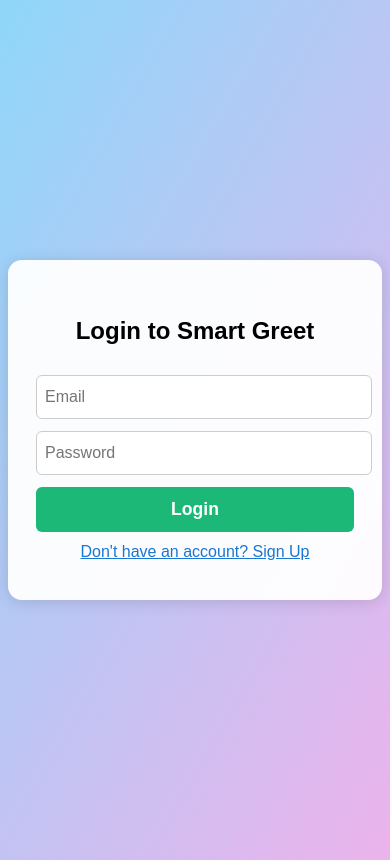
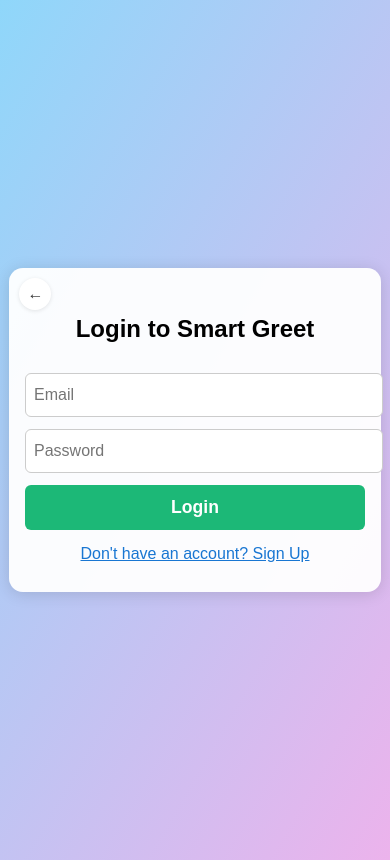
Before and after one commit to Yashveer-man/-Smart-Greet-owner-, a plain HTML site: page login.html in a window 390 px wide. Drawn offline with Linux system fonts and the light colour scheme.

Commit message:
Update login.html

```diff
--- a/login.html
+++ b/login.html
@@ -5,17 +5,82 @@
   <title>Login – Smart Greet</title>
   <meta name="viewport" content="width=device-width, initial-scale=1" />
   <style>
-    body { font-family: Arial, sans-serif; background: linear-gradient(120deg,#8fd7fa 0,#ecb3ec 100%); min-height:100vh; display:flex; align-items:center; justify-content:center; }
-    .card { background:rgba(255,255,255,0.95); padding:38px 28px; border-radius:14px; box-shadow:0 2px 16px #0002; max-width:340px; width:98%; text-align:center; }
-    h2 { margin-bottom:30px; }
-    input { width:100%; padding:12px 8px; margin-bottom:12px; border-radius:6px; border:1px solid #ccc; font-size:1em; }
-    .btn { width:100%; padding:12px; background:#1cb877; color:#fff; border:none; border-radius:6px; font-weight:bold; font-size:1.1em; cursor:pointer; margin-bottom:10px; }
-    .link-btn { background:none; border:none; color:#1976d2; text-decoration:underline; cursor:pointer; font-size:1em; }
-    .small { font-size:0.92em; color:#666; }
+    body {
+      font-family: Arial, sans-serif;
+      background: linear-gradient(120deg,#8fd7fa 0,#ecb3ec 100%);
+      min-height: 100vh;
+      display: flex;
+      align-items: center;
+      justify-content: center;
+    }
+    .card {
+      background: rgba(255,255,255,0.95);
+      padding: 38px 28px;
+      border-radius: 14px;
+      box-shadow: 0 2px 16px #0002;
+      max-width: 340px;
+      width: 98%;
+      text-align: center;
+      position: relative;
+    }
+    h2 {
+      margin-bottom: 30px;
+    }
+    input {
+      width: 100%;
+      padding: 12px 8px;
+      margin-bottom: 12px;
+      border-radius: 6px;
+      border: 1px solid #ccc;
+      font-size: 1em;
+    }
+    .btn {
+      width: 100%;
+      padding: 12px;
+      background: #1cb877;
+      color: #fff;
+      border: none;
+      border-radius: 6px;
+      font-weight: bold;
+      font-size: 1.1em;
+      cursor: pointer;
+      margin-bottom: 10px;
+    }
+    .link-btn {
+      background: none;
+      border: none;
+      color: #1976d2;
+      text-decoration: underline;
+      cursor: pointer;
+      font-size: 1em;
+      margin-top: 4px;
+    }
+    .back-btn {
+      position: absolute;
+      top: 10px;
+      left: 10px;
+      background: #fff;
+      color: #333;
+      border: none;
+      border-radius: 50%;
+      width: 32px;
+      height: 32px;
+      font-size: 16px;
+      cursor: pointer;
+      display: flex;
+      align-items: center;
+      justify-content: center;
+      box-shadow: 0 1px 4px rgba(0,0,0,0.1);
+    }
+    .back-btn:hover { background: #eee; }
+    @media (max-width:450px) {
+      .card { padding: 28px 4vw; }
+    }
   </style>
 </head>
 <body>
-  <div class="card">
+  <div class="card" style="position: relative;">
+    <button class="back-btn" onclick="history.back()" aria-label="Go Back">&#8592;</button>
     <h2>Login to Smart Greet</h2>
     <form id="loginForm">
       <input type="email" id="loginEmail" placeholder="Email" required />
@@ -27,7 +92,8 @@
   <script>
     document.getElementById('loginForm').onsubmit = function(e){
       e.preventDefault();
-      window.location.href = 'dashboard.html'; // go to dashboard after fake login
+      // After "login", send to dashboard (simulate auth)
+      window.location.href = 'dashboard.html';
     };
     document.getElementById('showSignup').onclick = function(){
       window.location.href = "signup.html";
```
